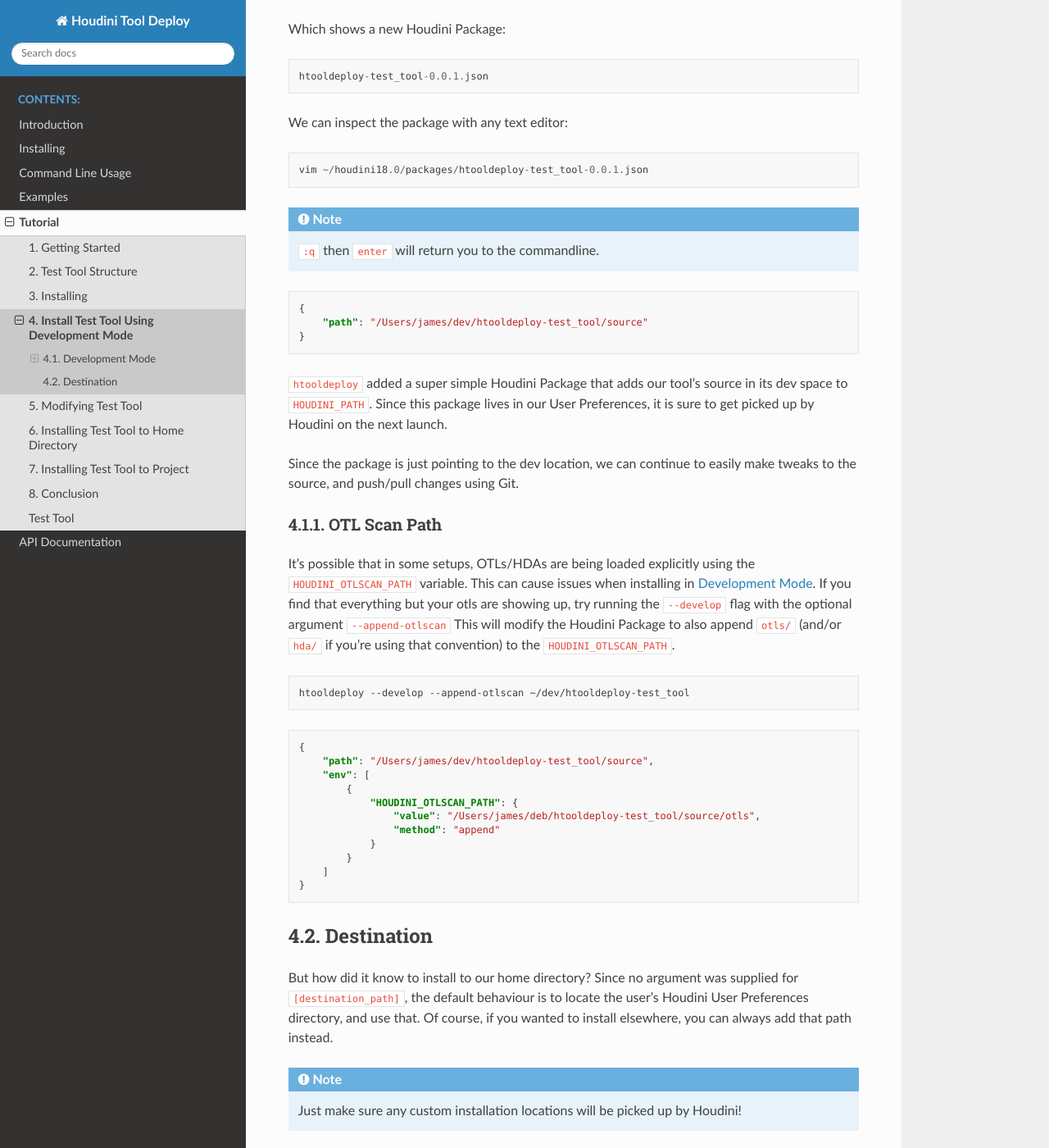
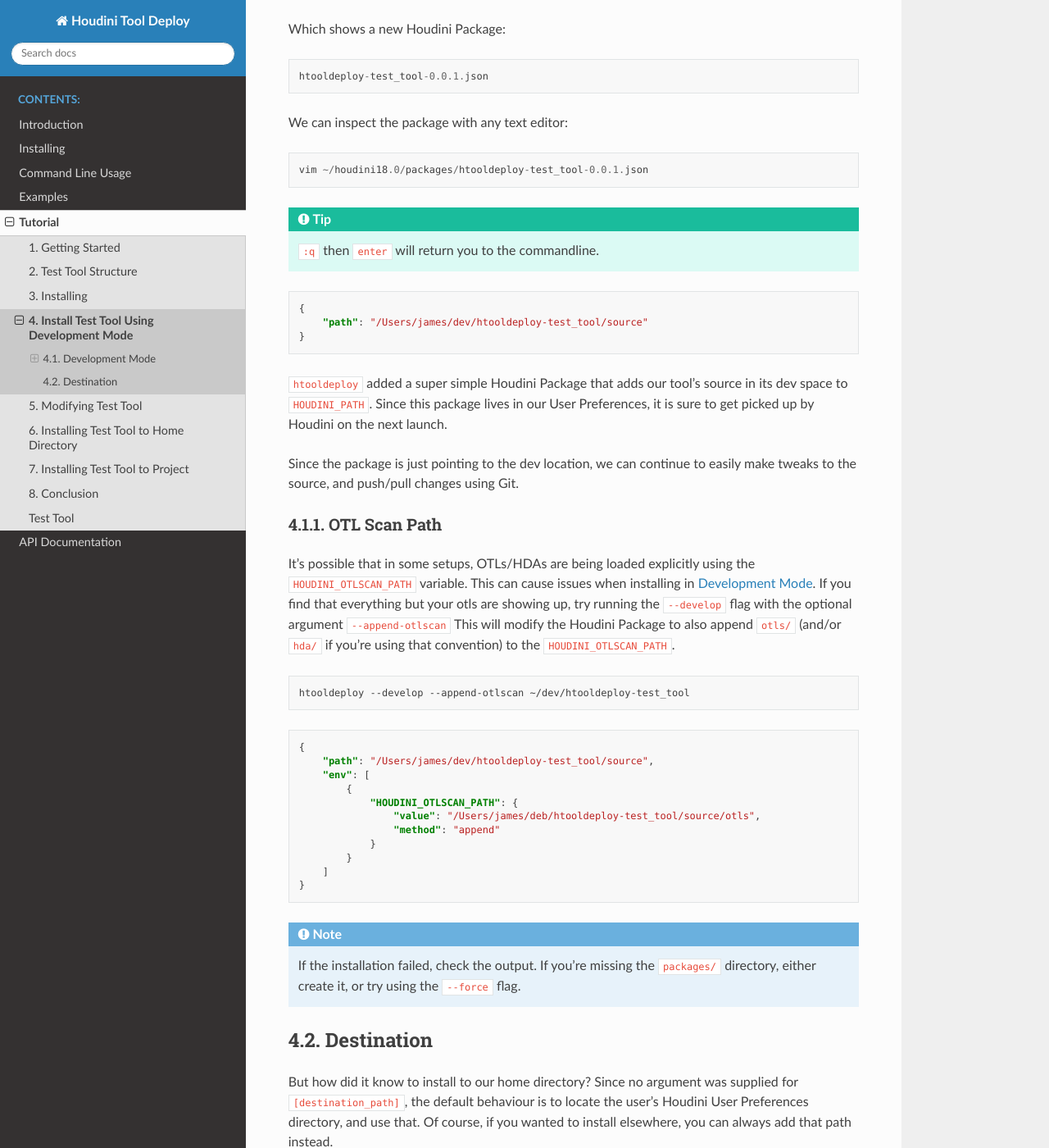
Before and after one commit to jamesrobinsonvfx/htooldeploy, a Sphinx documentation site: the page built from docs/source/tutorial/development_mode.rst, in a window 1280 px wide and 1400 px high, scrolled down 1041 px. Shown: the whole window at 82% size. Built offline with Sphinx 7.4.7 and the Read the Docs theme 2.0.0, drawn with Linux system fonts in a browser that asks for light colours.

Commit message:
Change directive

```diff
--- a/docs/source/tutorial/development_mode.rst
+++ b/docs/source/tutorial/development_mode.rst
@@ -57,7 +57,7 @@
 
     vim ~/houdini18.0/packages/htooldeploy-test_tool-0.0.1.json
 
-.. note::
+.. tip::
    ``:q`` then ``enter`` will return you to the commandline.
 
 .. code-block:: json
@@ -102,6 +102,10 @@
         ]
     }
 
+.. note::
+   If the installation failed, check the output. If you're missing the
+   ``packages/`` directory, either create it, or try using the ``--force`` flag.
+
 Destination
 ^^^^^^^^^^^
 But how did it know to install to our home directory? Since no argument was
```
